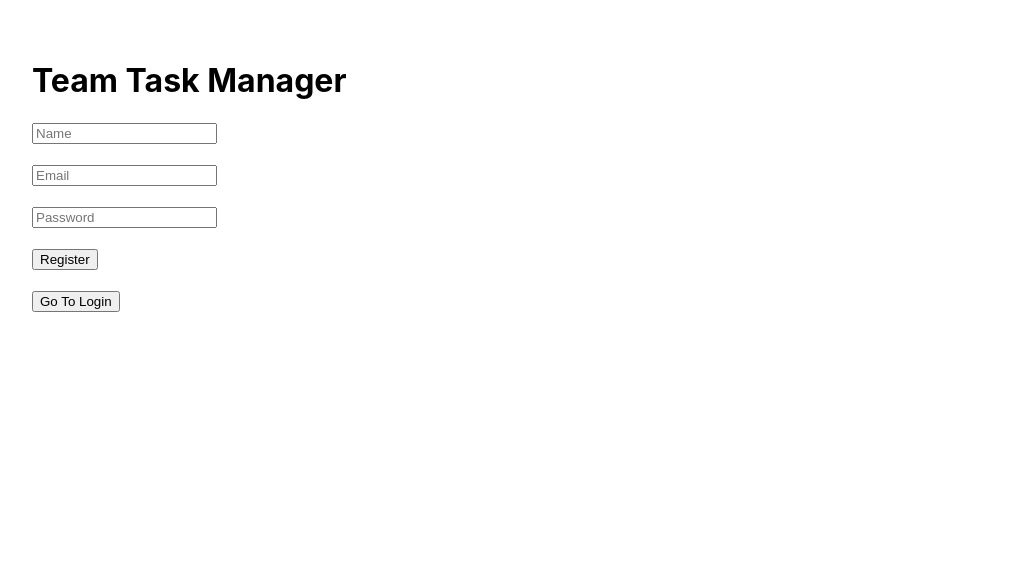
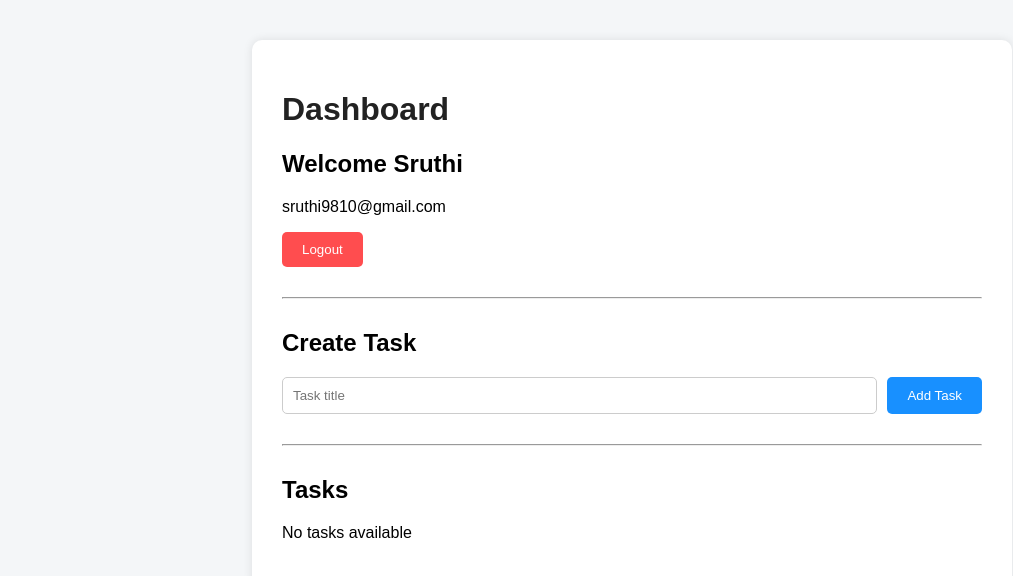
Before and after one commit to sruthikanneboina/team-task-manager-new, a React (Create React App) app in the folder frontend/: page / in a window 1280 px wide. Shown: the top 576 px of the page, without its empty margins (8-1021 px from the left). Built offline with nearby package versions, Linux system fonts and the light colour scheme.

Commit message:
real dashboard frontend

```diff
--- a/frontend/src/App.js
+++ b/frontend/src/App.js
@@ -1,222 +1,169 @@
-import React, { useEffect, useState } from "react"
+import React, { useState } from "react";
 
 function App() {
+  const [tasks, setTasks] = useState([]);
+  const [taskInput, setTaskInput] = useState("");
 
-  const [isLogin, setIsLogin] = useState(false)
+  const user = {
+    name: "Sruthi",
+    email: "sruthi9810@gmail.com",
+  };
 
-  const [name, setName] = useState("")
-  const [email, setEmail] = useState("")
-  const [password, setPassword] = useState("")
+  const addTask = () => {
+    if (taskInput.trim() === "") return;
 
-  const [message, setMessage] = useState("")
+    const newTask = {
+      id: Date.now(),
+      title: taskInput,
+      completed: false,
+    };
 
-  const [taskTitle, setTaskTitle] = useState("")
-  const [tasks, setTasks] = useState([])
+    setTasks([...tasks, newTask]);
+    setTaskInput("");
+  };
 
-  const user = JSON.parse(localStorage.getItem("user"))
+  const deleteTask = (id) => {
+    setTasks(tasks.filter((task) => task.id !== id));
+  };
 
-  const handleSubmit = async () => {
-
-    const url = isLogin
-      ? "https://team-task-manager-new-production-14b7.up.railway.app/login"
-      : "https://team-task-manager-new-production-14b7.up.railway.app/register"
-
-    const bodyData = isLogin
-      ? { email, password }
-      : { name, email, password }
-
-    const response = await fetch(url, {
-      method: "POST",
-      headers: {
-        "Content-Type": "application/json"
-      },
-      body: JSON.stringify(bodyData)
-    })
-
-    const data = await response.json()
-
-    if (data.message) {
-      setMessage(data.message)
-    }
-
-    if (data.token) {
-      localStorage.setItem("token", data.token)
-      localStorage.setItem("user", JSON.stringify(data.user))
-      window.location.reload()
-    }
-  }
-
-  const token = localStorage.getItem("token")
-
-  const fetchTasks = async () => {
-
-    const response = await fetch(
-      "https://team-task-manager-new-production-14b7.up.railway.app/tasks",
-      {
-        headers: {
-          authorization: token
-        }
-      }
+  const toggleTask = (id) => {
+    setTasks(
+      tasks.map((task) =>
+        task.id === id
+          ? { ...task, completed: !task.completed }
+          : task
       )
-
-    const data = await response.json()
-
-    if (Array.isArray(data)) {
-      setTasks(data)
-    }
-  }
-
-  useEffect(() => {
-    if (user) {
-      fetchTasks()
-    }
-  }, [])
-
-  const createTask = async () => {
-
-    const response = await fetch(
-      "https://team-task-manager-new-production-14b7.up.railway.app/tasks",
-      {
-        method: "POST",
-        headers: {
-          "Content-Type": "application/json",
-          authorization: token
-        },
-        body: JSON.stringify({
-          title: taskTitle
-        })
-      }
-    )
-
-    const data = await response.json()
-
-    setTasks([...tasks, data.task])
-
-    setTaskTitle("")
-  }
-
-  const deleteTask = async (id) => {
-
-    await fetch(
-      `https://team-task-manager-new-production-14b7.up.railway.app/tasks/${id}`,
-      {
-        method: "DELETE",
-        headers: {
-          authorization: token
-        }
-      }
-    )
-
-    setTasks(tasks.filter((task) => task._id !== id))
-  }
-
-  if (user) {
+    );
+  };
 
   return (
-      <div style={{ padding: 40 }}>
-
-        <h1>Dashboard</h1>
+    <div
+      style={{
+        padding: "40px",
+        fontFamily: "Arial",
+        backgroundColor: "#f4f6f8",
+        minHeight: "100vh",
+      }}
+    >
+      <div
+        style={{
+          background: "white",
+          padding: "30px",
+          borderRadius: "10px",
+          maxWidth: "700px",
+          margin: "auto",
+          boxShadow: "0 0 10px rgba(0,0,0,0.1)",
+        }}
+      >
+        <h1 style={{ color: "#222" }}>Dashboard</h1>
 
         <h2>Welcome {user.name}</h2>
-
         <p>{user.email}</p>
 
-        <button onClick={() => {
-          localStorage.clear()
-          window.location.reload()
-        }}>
+        <button
+          style={{
+            padding: "10px 20px",
+            border: "none",
+            backgroundColor: "#ff4d4f",
+            color: "white",
+            borderRadius: "5px",
+            cursor: "pointer",
+          }}
+        >
           Logout
         </button>
 
-        <hr />
+        <hr style={{ margin: "30px 0" }} />
 
         <h2>Create Task</h2>
 
+        <div style={{ display: "flex", gap: "10px" }}>
           <input
+            type="text"
             placeholder="Task title"
-          value={taskTitle}
-          onChange={(e) => setTaskTitle(e.target.value)}
+            value={taskInput}
+            onChange={(e) => setTaskInput(e.target.value)}
+            style={{
+              flex: 1,
+              padding: "10px",
+              borderRadius: "5px",
+              border: "1px solid #ccc",
+            }}
           />
 
-        <button onClick={createTask}>
+          <button
+            onClick={addTask}
+            style={{
+              padding: "10px 20px",
+              backgroundColor: "#1890ff",
+              color: "white",
+              border: "none",
+              borderRadius: "5px",
+              cursor: "pointer",
+            }}
+          >
             Add Task
           </button>
+        </div>
 
-        <hr />
+        <hr style={{ margin: "30px 0" }} />
 
         <h2>Tasks</h2>
 
-        {tasks.map((task) => (
+        {tasks.length === 0 ? (
+          <p>No tasks available</p>
+        ) : (
+          tasks.map((task) => (
             <div
-            key={task._id}
+              key={task.id}
               style={{
-              border: "1px solid gray",
-              padding: 10,
-              marginBottom: 10
+                background: "#fafafa",
+                padding: "15px",
+                marginTop: "10px",
+                borderRadius: "5px",
+                display: "flex",
+                justifyContent: "space-between",
+                alignItems: "center",
               }}
             >
-            <h3>{task.title}</h3>
+              <div>
+                <input
+                  type="checkbox"
+                  checked={task.completed}
+                  onChange={() => toggleTask(task.id)}
+                />
 
-            <button onClick={() => deleteTask(task._id)}>
+                <span
+                  style={{
+                    marginLeft: "10px",
+                    textDecoration: task.completed
+                      ? "line-through"
+                      : "none",
+                  }}
+                >
+                  {task.title}
+                </span>
+              </div>
+
+              <button
+                onClick={() => deleteTask(task.id)}
+                style={{
+                  backgroundColor: "red",
+                  color: "white",
+                  border: "none",
+                  padding: "6px 10px",
+                  borderRadius: "5px",
+                  cursor: "pointer",
+                }}
+              >
                 Delete
               </button>
             </div>
-        ))}
-
+          ))
+        )}
       </div>
-    )
+    </div>
+  );
 }
 
-  return (
-    <div style={{ padding: 40 }}>
-
-      <h1>Team Task Manager</h1>
-
-      {!isLogin && (
-        <>
-          <input
-            placeholder="Name"
-            value={name}
-            onChange={(e) => setName(e.target.value)}
-          />
-
-          <br /><br />
-        </>
-      )}
-
-      <input
-        placeholder="Email"
-        value={email}
-        onChange={(e) => setEmail(e.target.value)}
-      />
-
-      <br /><br />
-
-      <input
-        type="password"
-        placeholder="Password"
-        value={password}
-        onChange={(e) => setPassword(e.target.value)}
-      />
-
-      <br /><br />
-
-      <button onClick={handleSubmit}>
-        {isLogin ? "Login" : "Register"}
-      </button>
-
-      <br /><br />
-
-      <button onClick={() => setIsLogin(!isLogin)}>
-        {isLogin
-          ? "Go To Register"
-          : "Go To Login"}
-      </button>
-
-      <h2>{message}</h2>
-
-    </div>
-  )
-}
-
-export default App
+export default App;
```
Lines whose indentation alone changed are shown as unchanged.
